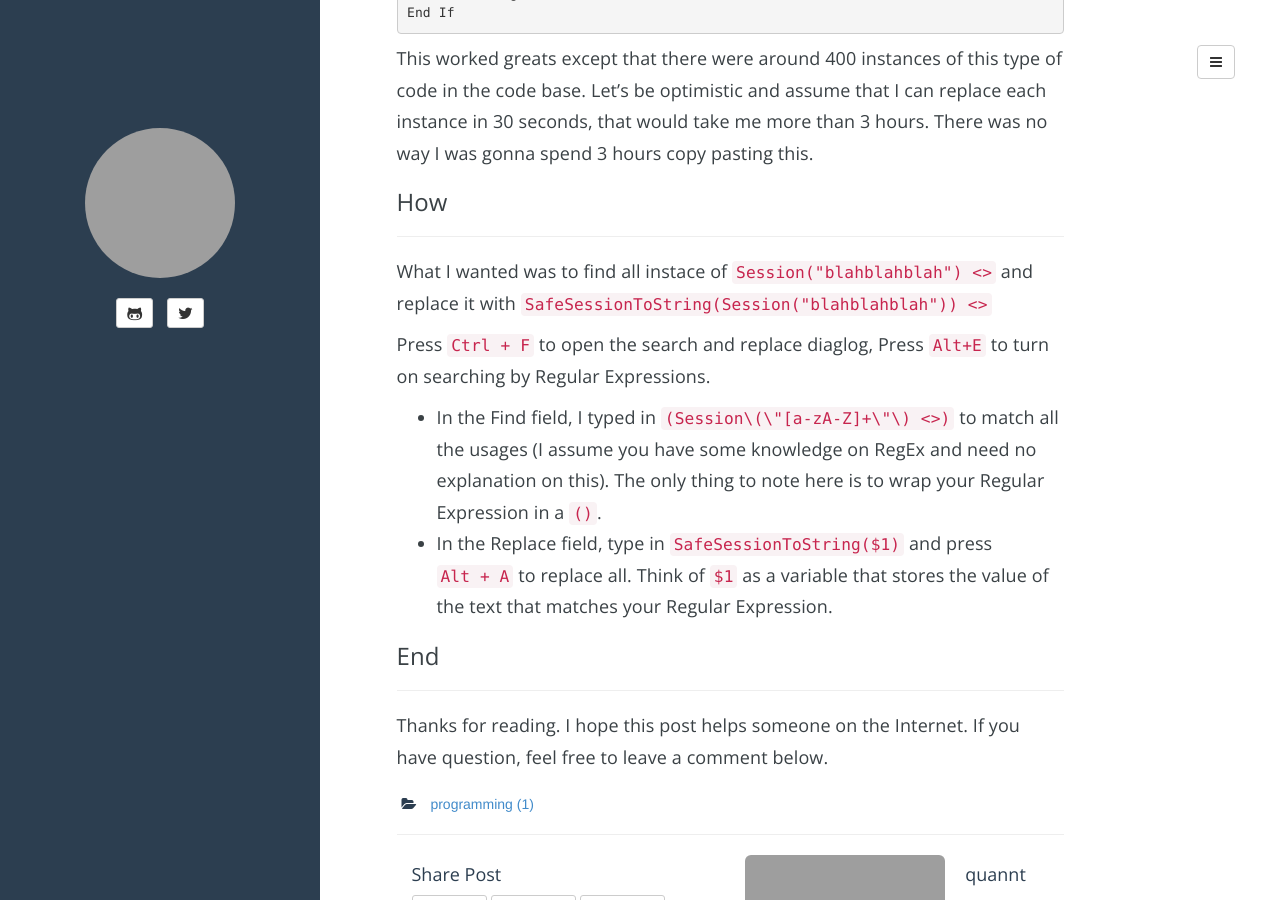
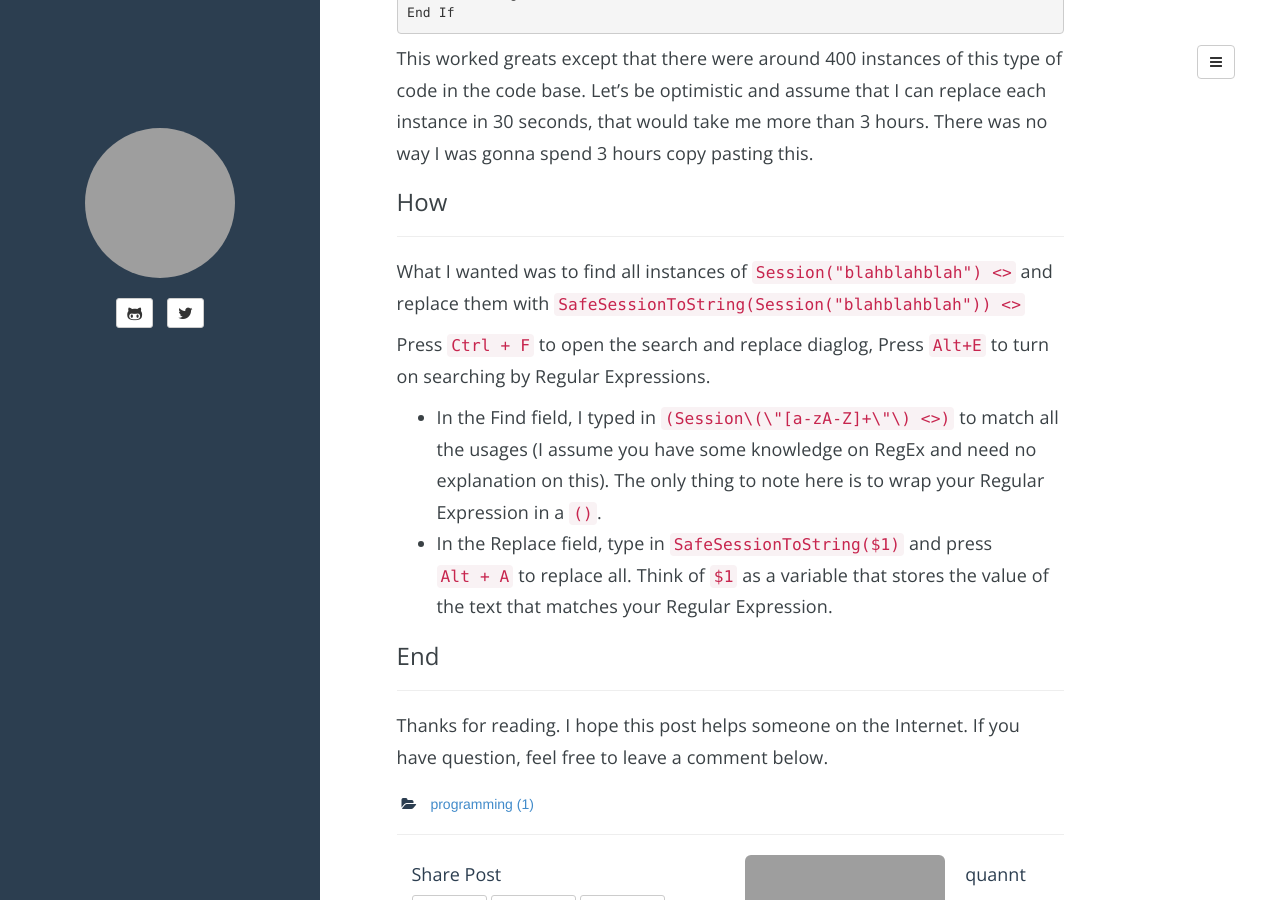
Before and after one commit to quannt/quannt.github.io, a Jekyll site: the page built from _posts/2016-01-13-replace-text-vs-2015-regex.markdown, in a window 1280 px wide and 900 px high, scrolled down 1135 px. Built offline with Jekyll 4.4.1, drawn with Linux system fonts in a browser that asks for light colours; comment, search, counter and statistics services are not loaded; grey boxes are pictures that could not be loaded.

Commit message:
Update 2016-01-13-replace-text-vs-2015-regex.markdown

```diff
--- a/_posts/2016-01-13-replace-text-vs-2015-regex.markdown
+++ b/_posts/2016-01-13-replace-text-vs-2015-regex.markdown
@@ -41,7 +41,7 @@ This worked greats except that there were around 400 instances of this type of c
 
 ### How
 ---
- What I wanted was to find all instace of `Session("blahblahblah") <>` and replace it with `SafeSessionToString(Session("blahblahblah")) <>`
+ What I wanted was to find all instances of `Session("blahblahblah") <>` and replace them with `SafeSessionToString(Session("blahblahblah")) <>`
 
  Press `Ctrl + F` to open the search and replace diaglog, Press `Alt+E` to turn on searching by Regular Expressions.
 
```
